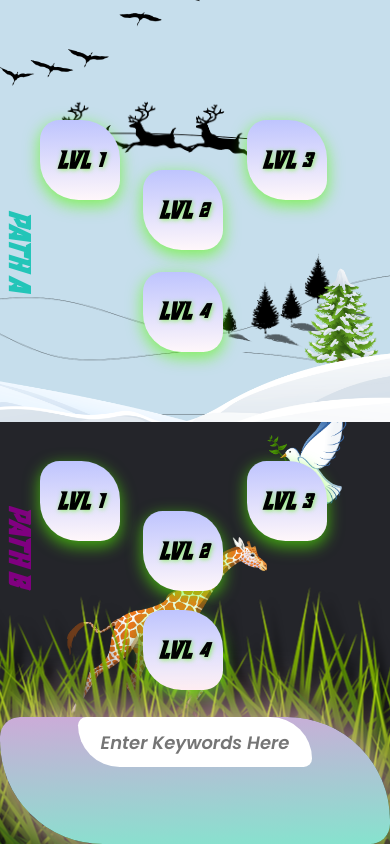
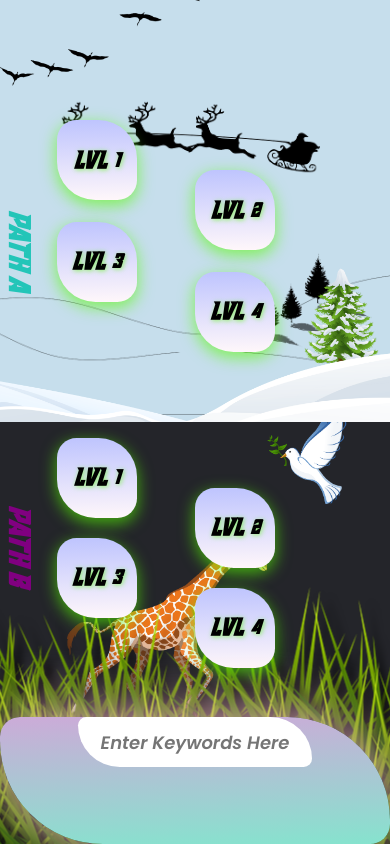
Before and after one commit to AshifAli007/breakthrucode, a React (Create React App) app: page /event in a window 390 px wide. Built offline with nearby package versions, Linux system fonts and the light colour scheme; some icons are missing.

Commit message:
redirects solved

```diff
--- a/src/containers/Event/Event.module.css
+++ b/src/containers/Event/Event.module.css
@@ -82,7 +82,7 @@ html{
   align-content: center;
   row-gap: 5%;
   width: 100%;
-  height: calc(50 * var(--vh));
+  height: 50vh;
   background-color:#C6DEEC;
   /* background-image: linear-gradient(24deg,#D5EAF5, #F5DDDA); */
   background-image: url('../../assets/crane.png'), url('../../assets/winter.png'), url('../../assets/deer.png');
@@ -113,14 +113,14 @@ html{
 }
 /* -------------------------    PATH B CSS   -------------------------------------------- */
 .pathB{
-  padding-top: 10%;
+  padding-top: 4%;
   display: flex;
   flex-flow:row wrap;
   justify-content: center;
   align-content:flex-start;
   row-gap: 5%;
   width: 100%;
-  height: calc(50 * var(--vh));
+  height: 50vh;
   background:#24252A;
   background-image: url('../../assets/back2.png'), url('../../assets/giraffe.png'), url('../../assets/bird.png');
   background-repeat: no-repeat, no-repeat, no-repeat;
@@ -272,16 +272,24 @@ html{
     width: 40%;
   }
   .pathA{
+    height: calc(50 * var(--vh));
     background-size: 200px,130%, 96%;
     background-position: 0% -5%,77% 123%, 130% 77%;
+  }
+  .pathB{
+    height: calc(50 * var(--vh));
   }
 }
 
 
 @media screen and (max-width:450px){
   .pathA{
+    height: calc(50 * var(--vh));
     background-size: 200px,200%, 152%;
     background-position: 0% -5%,98% 181%, 93% -87%;
+  }
+  .pathB{
+    height: calc(50 * var(--vh));
   }
   .unlockButton{
     width: 60%;
@@ -294,6 +302,9 @@ html{
   .keyword{
     width: 60%;
     font-size: 18px;
+  }
+  .level{
+    margin-right: 15%;
   }
 }
 
@@ -320,10 +331,12 @@ html{
     width: 60%;
   }
   .pathA{
+    height: calc(50 * var(--vh));
     background-size: 200px,260%, 180%;
     background-position: 0% -5%,100% 300%, 68% -95%;
   }
   .pathB{
+    height: calc(50 * var(--vh));
     background-position: 25% 15%, -16% 50%, 100% -8%;
     background-size: auto, 200px, 80px;
   }
```
